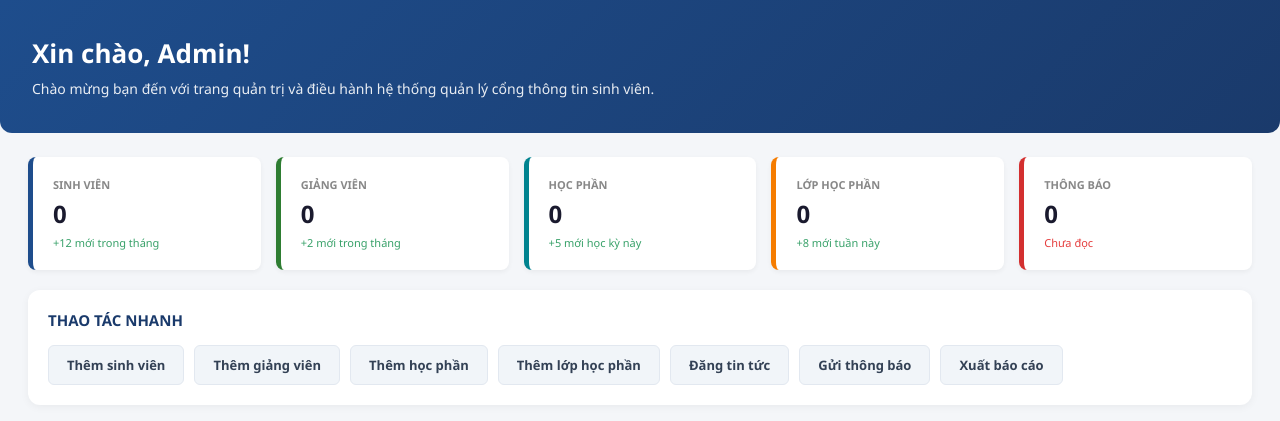
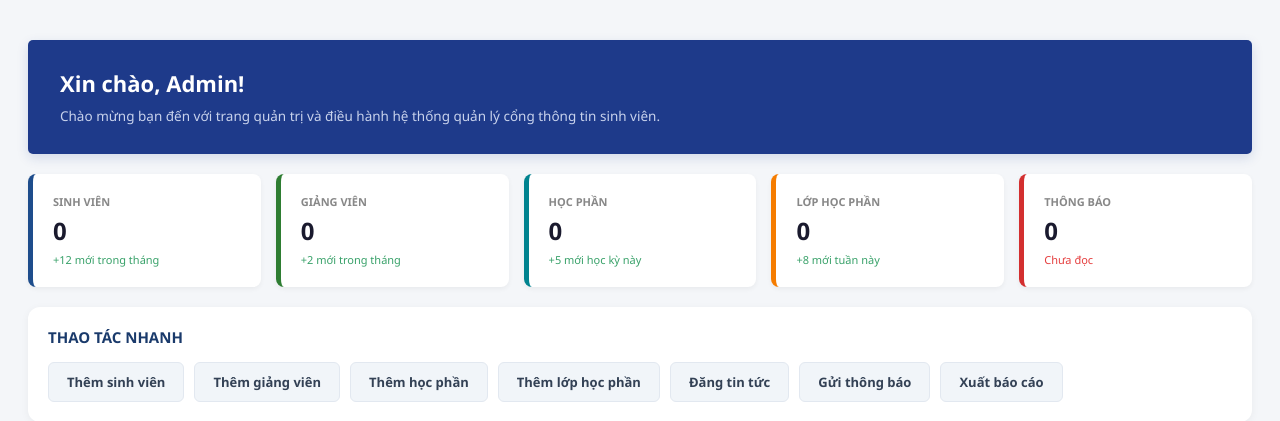
Before and after one commit to Hungdz3/clone, a PHP site: page /admin/index.php in a window 1280 px wide. Shown: the part 114-535 px from the top of the page. Run offline with PHP 8.4, Linux system fonts and the light colour scheme; data that the repository does not hold is empty; some libraries are stand-ins or nearby versions.

Commit message:
Update admin header banner style and score input modal features

```diff
--- a/clone/admin/includes/header.php
+++ b/clone/admin/includes/header.php
@@ -11,6 +11,27 @@
   <link rel="stylesheet" href="../assets/css/style.css">
   <!-- Bổ sung CSS bổ trợ cho trang Admin -->
   <style>
+    .navbar + .banner-welcome,
+.banner-welcome {
+      background: #1E3A8A;
+      margin: 40px 28px 20px 28px !important;
+      padding: 28px 32px;
+      border-radius: 5px;
+      box-shadow: 0 4px 12px rgba(30,58,138,0.15);
+    }
+    .banner-welcome-content h2 {
+      color: #ffffff;
+      font-size: 22px;
+      font-weight: 800;
+      margin: 0 0 8px 0;
+    }
+    .banner-welcome-content p {
+      color: #dbe3f7;
+      font-size: 13.5px;
+      margin: 0;
+      max-width: 640px;
+      line-height: 1.5;
+    }
     /* Admin specific helper classes */
     .dashboard-grid { margin-top: 20px; }
     .card-header-row { display: flex; justify-content: space-between; align-items: center; }
@@ -386,6 +407,7 @@ $current_page = basename($_SERVER['PHP_SELF']);
 <div class="modal-backdrop" id="modal-backdrop-logout" style="display: none; position: fixed; top: 0; left: 0; right: 0; bottom: 0; background: rgba(0,0,0,0.4); z-index: 10000;" onclick="closeLogoutModal()"></div>
 
 <script>
+
   function toggleUserDropdown(e) {
     e.stopPropagation();
     const menu = document.getElementById('userDropdownMenu');
```
